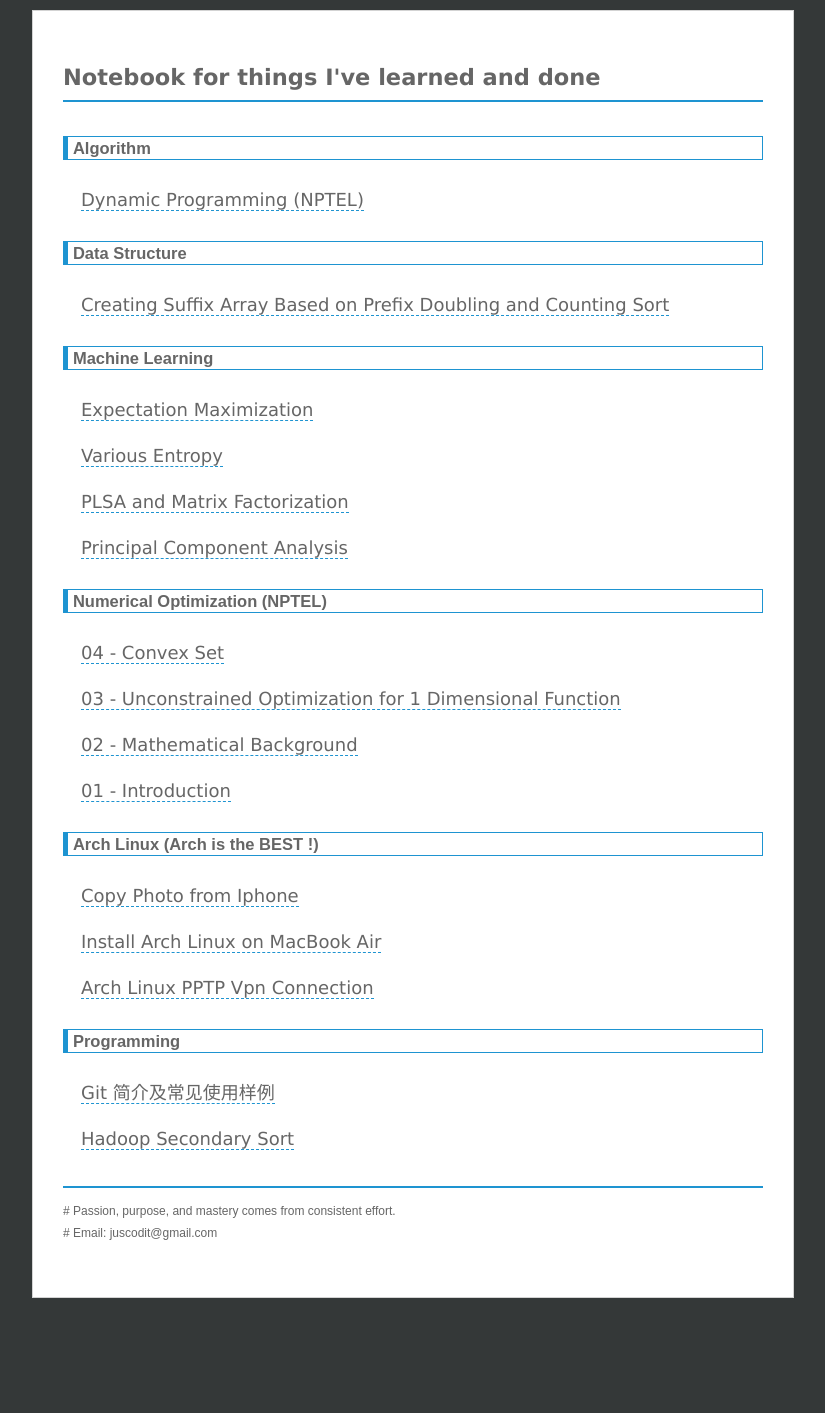
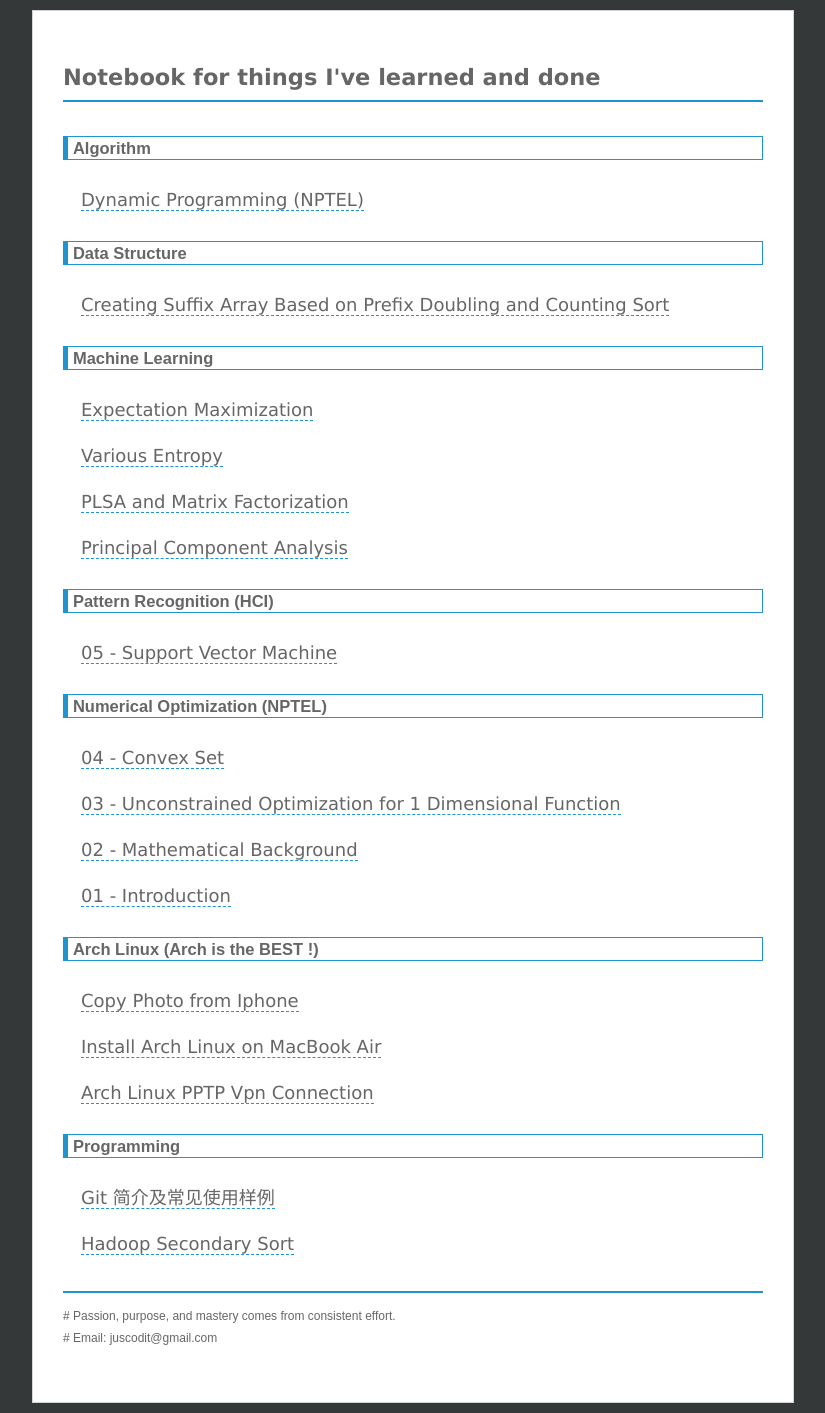
Before and after one commit to chenrushan/chenrushan.github.io, a Jekyll site: the page built from index.html, in a window 1280 px wide. Shown: the whole page, without its empty margins (227-1052 px from the left). Built offline with Jekyll 4.4.1, drawn with Linux system fonts in a browser that asks for light colours; Markdown is read by kramdown in place of the engine named in the settings; before the commit the page ends 1308 px from its top, so only the background shows below that.

Commit message:
[pr05]: add svm

```diff
--- /dev/null
+++ b/_posts/2014-04-22-05-SVM.markdown
@@ -0,0 +1,8 @@
+---
+layout: post
+title: 05 - Support Vector Machine
+categories: hcipr
+tags: support vector machine, svm
+---
+
+### Loss Function
--- a/index.html
+++ b/index.html
@@ -39,6 +39,14 @@ title: Notebook
       </ul>
     </li>
 
+    <li><span class="catname">Pattern Recognition (HCI)</span>
+      <ul class="posts">
+        {% for post in site.categories.hcipr %}
+          <li><a href="{{ post.url }}">{{ post.title }}</a></li>
+        {% endfor %}
+      </ul>
+    </li>
+
     <li><span class="catname">Numerical Optimization (NPTEL)</span>
       <ul class="posts">
         {% for post in site.categories.nnumop %}
```
